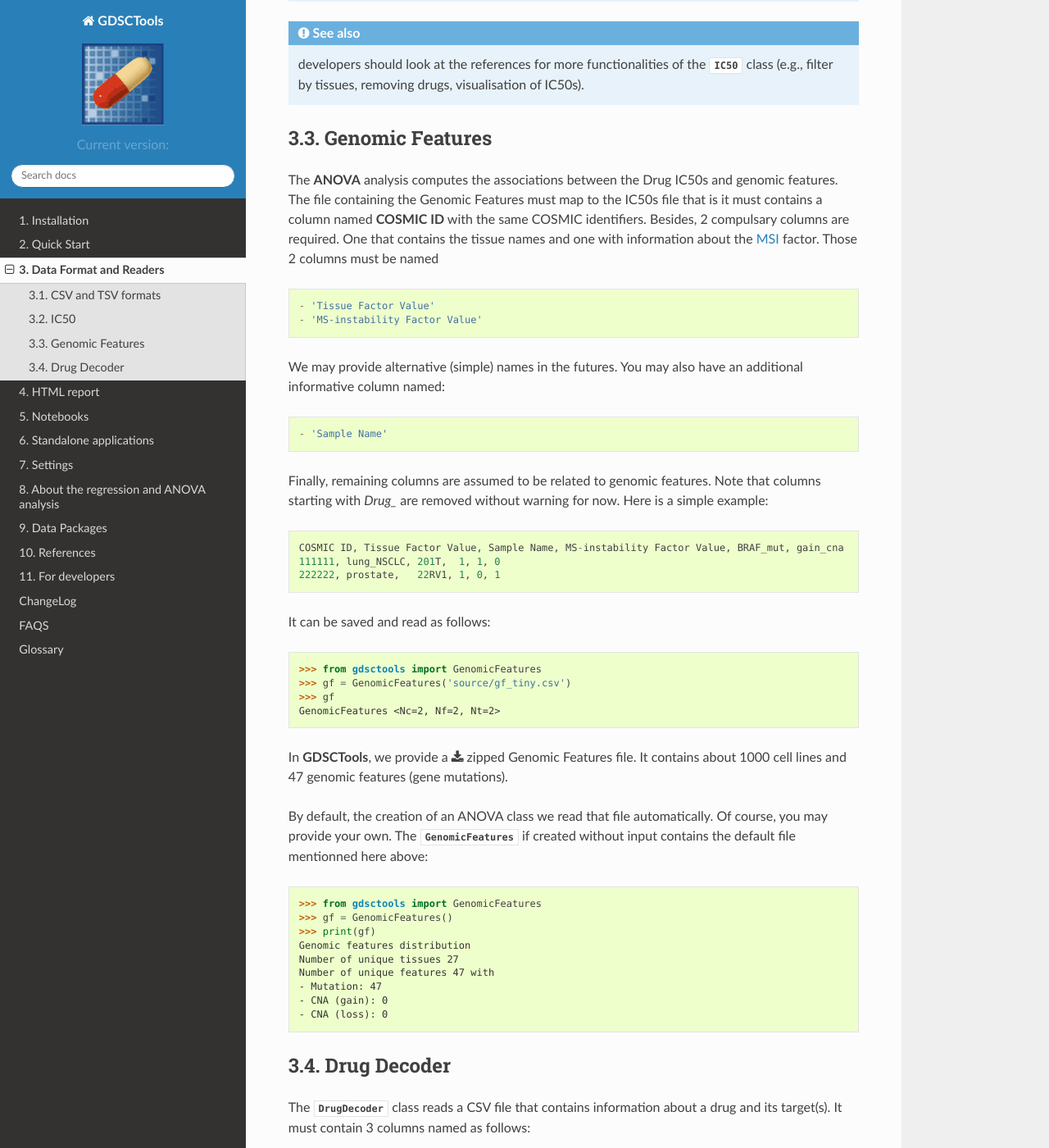
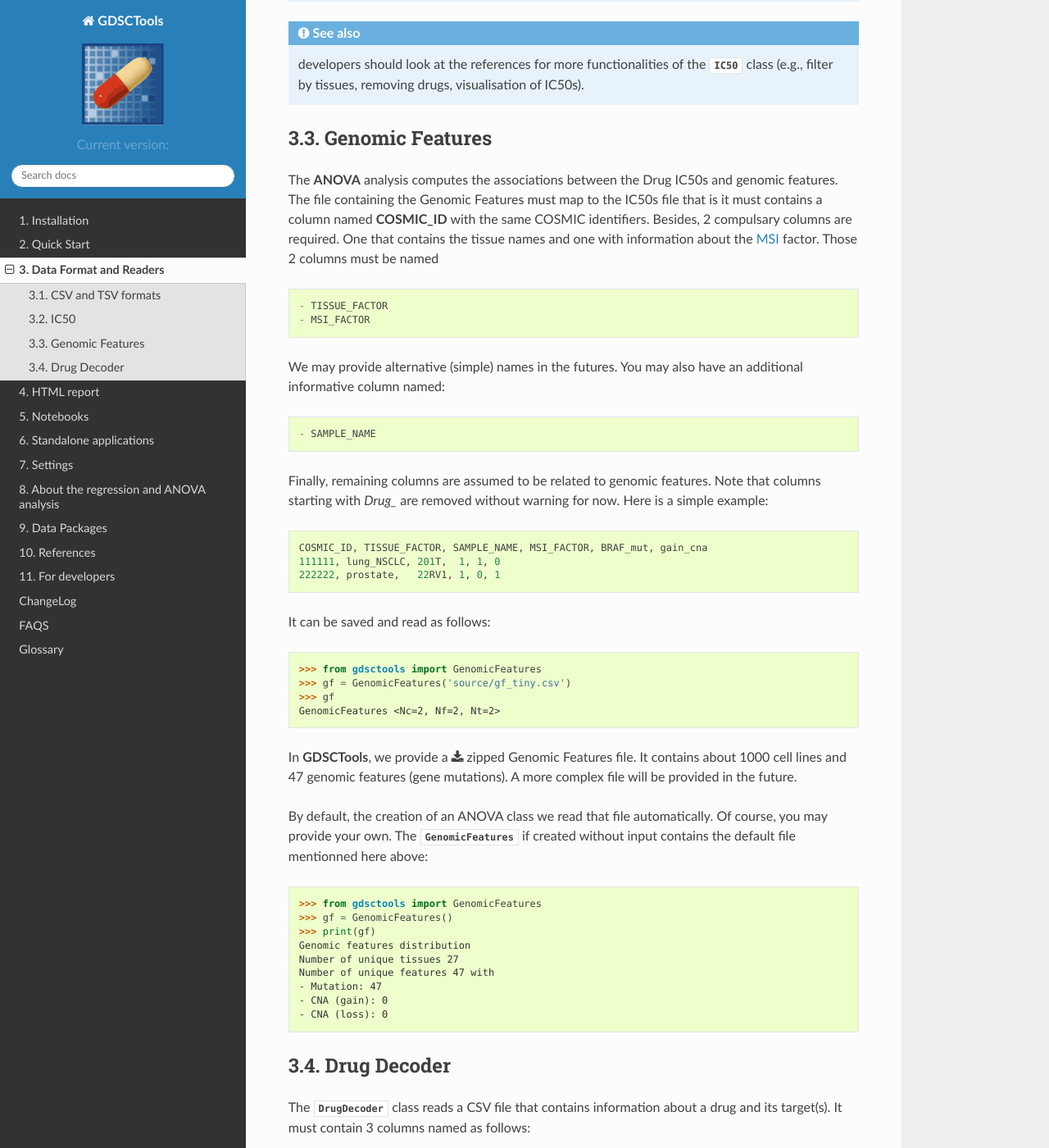
Before and after one commit to CancerRxGene/gdsctools, a Sphinx documentation site: the page built from doc/source/data.rst, in a window 1280 px wide and 1400 px high, scrolled down 1467 px. Shown: the whole window at 82% size. Built offline with Sphinx 7.4.7 and the Read the Docs theme 2.0.0, drawn with Linux system fonts in a browser that asks for light colours; formulas are drawn with MathJax 3; the version number could not be read and is left out; some of the changed text lies outside the part shown.

Commit message:
update documentation

```diff
--- a/doc/source/data.rst
+++ b/doc/source/data.rst
@@ -31,9 +31,9 @@ IC50
 
 The most important input is the file that contains the IC50s. That input file
 contains a set of row where each row must have 1 unique COSMIC identifier and a
-set of IC50s; one IC50 per drug. So, the compulsary header must indicate the name of the drugs and the column that contains the cosmic identifiers, which must be named **COSMIC ID** (note the space). All columns that starts with **Drug** are interpreted as the IC50s for each drug considered. Other columns are ignored. The order of the columns is not important. Here is a valid example::
+set of IC50s; one IC50 per drug. So, the compulsary header must indicate the name of the drugs and the column that contains the cosmic identifiers, which must be named **COSMIC_ID** (note the space). All columns that starts with **Drug** are interpreted as the IC50s for each drug considered. Other columns are ignored. The order of the columns is not important. Here is a valid example::
 
-    COSMIC ID, Drug_1_IC50, Drug_20_IC50
+    COSMIC_ID, Drug_1_IC50, Drug_20_IC50
     111111,    0.5,         0.8
     222222,    1,           2
 
@@ -65,20 +65,20 @@ Genomic Features
 ---------------------
 
 The **ANOVA** analysis computes the associations between the Drug IC50s and
-genomic features. The file containing the Genomic Features must map to the IC50s file that is it must contains a column named **COSMIC ID** with the same COSMIC identifiers. Besides, 2 compulsary columns are required. One that contains the tissue names and one with information about the :term:`MSI` factor. Those 2 columns must be named ::
+genomic features. The file containing the Genomic Features must map to the IC50s file that is it must contains a column named **COSMIC_ID** with the same COSMIC identifiers. Besides, 2 compulsary columns are required. One that contains the tissue names and one with information about the :term:`MSI` factor. Those 2 columns must be named ::
 
-    - 'Tissue Factor Value'
-    - 'MS-instability Factor Value'
+    - TISSUE_FACTOR
+    - MSI_FACTOR
 
 We may provide alternative (simple) names in the futures. You may also have an additional informative column named::
 
-    - 'Sample Name'
+    - SAMPLE_NAME
 
 Finally, remaining columns are assumed to be related to genomic features.
 Note that columns starting with `Drug_` are removed without warning for now.
 Here is a simple example::
 
-    COSMIC ID, Tissue Factor Value, Sample Name, MS-instability Factor Value, BRAF_mut, gain_cna
+    COSMIC_ID, TISSUE_FACTOR, SAMPLE_NAME, MSI_FACTOR, BRAF_mut, gain_cna
     111111, lung_NSCLC, 201T,  1, 1, 0
     222222, prostate,   22RV1, 1, 0, 1
 
@@ -91,7 +91,7 @@ It can be saved and read as follows:
     >>> gf
     GenomicFeatures <Nc=2, Nf=2, Nt=2>
 
-In **GDSCTools**, we provide a :download:`zipped Genomic Features file<../../share/data/genomic_features.tsv.gz>`. It contains about 1000 cell lines and 47 genomic features (gene mutations).
+In **GDSCTools**, we provide a :download:`zipped Genomic Features file<../../share/data/genomic_features.tsv.gz>`. It contains about 1000 cell lines and 47 genomic features (gene mutations). A more complex file will be provided in the future.
 
 By default, the creation of an ANOVA class we read that file automatically. Of
 course, you may provide your own. The :class:`~gdsctools.readers.GenomicFeatures` if created without input contains the default file mentionned here above::
--- a/doc/source/gf_tiny.csv
+++ b/doc/source/gf_tiny.csv
@@ -1,3 +1,3 @@
-COSMIC ID, Tissue Factor Value, Sample Name, MS-instability Factor Value, BRAF_mut, gain_cna
+COSMIC_ID, TISSUE_FACTOR, SAMPLE_NAME, MSI_FACTOR, BRAF_mut, gain_cna
 111111, lung_NSCLC, 201T,  1, 1, 0
 222222, prostate,   22RV1, 1, 0, 1
--- a/doc/source/ic50_tiny.csv
+++ b/doc/source/ic50_tiny.csv
@@ -1,3 +1,3 @@
-COSMIC ID, Drug_1_IC50, Drug_20_IC50
+COSMIC_ID, Drug_1_IC50, Drug_20_IC50
 111111,    0.5,         0.8
 222222,    1,           2
--- a/doc/source/quickstart.rst
+++ b/doc/source/quickstart.rst
@@ -240,7 +240,7 @@ In essence, it is the same analysis as the ODAF case but with more tests.
 In order to reduce the computational time, in the following example,
 we restrict the analysis to the breast tissue
 using :meth:`~gdsctools.anova.ANOVA.set_cancer_type` method. This would
-therefore be a **cancer-specific analysis**. If all cell lines are kept, this is a :term:`PANCAN` analysis. The information about tissue is stored in the genomic feature matrix in the column named **Tissue Factor Value**.
+therefore be a **cancer-specific analysis**. If all cell lines are kept, this is a :term:`PANCAN` analysis. The information about tissue is stored in the genomic feature matrix in the column named **TISSUE_FACTOR**.
 
 .. plot::
     :include-source:
```
Also changed, not shown: doc/source/ChangeLog.rst (+7 -0 lines).
